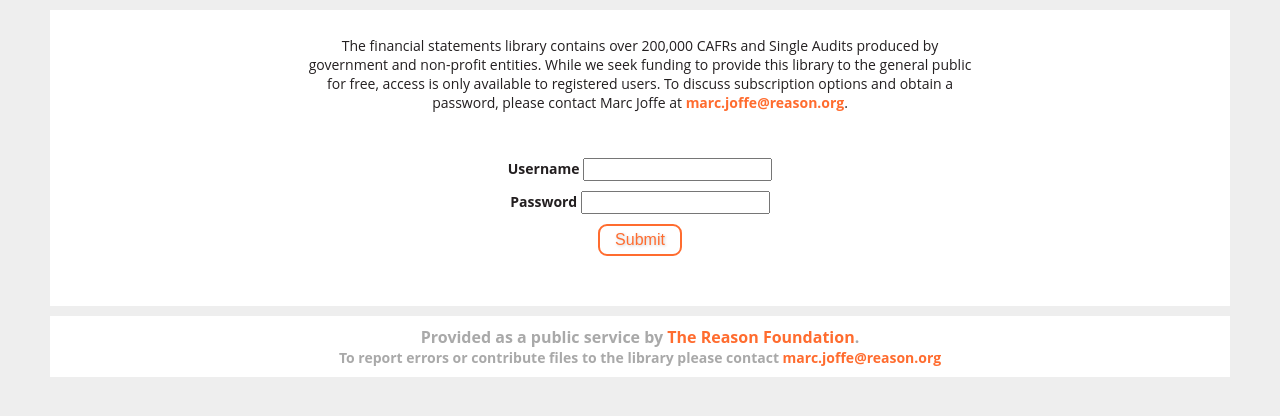
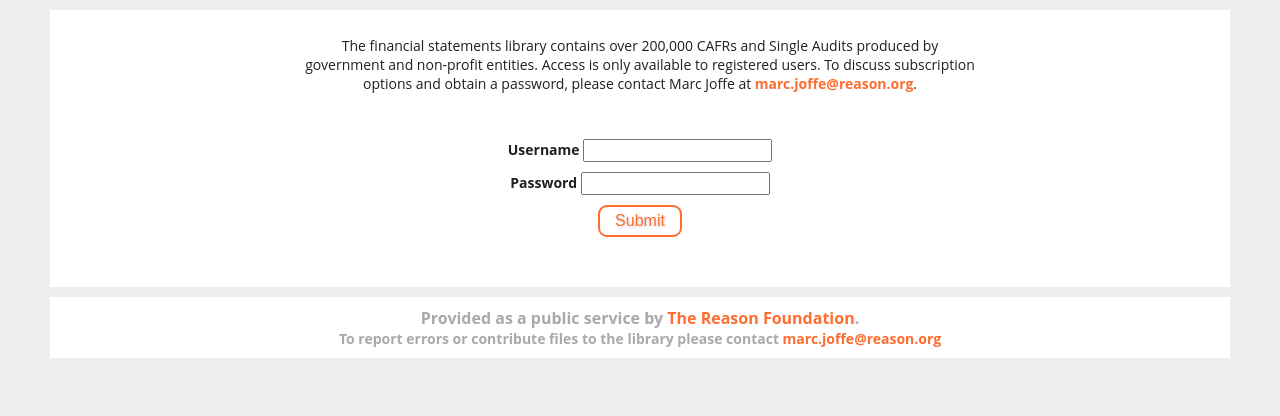
Before and after one commit to govwiki/file-library, a PHP site: template templates/login.twig in a window 1280 px wide. Shown: the part 158-574 px from the top of the page. Run offline with PHP 8.4, Linux system fonts and the light colour scheme; the template is opened without the code that fills it, so the values that code supplies are empty; some libraries are stand-ins or nearby versions; some web fonts are replaced.

Commit message:
~ remove text

```diff
--- a/templates/login.twig
+++ b/templates/login.twig
@@ -4,8 +4,7 @@
     <div style="width: 60%; margin: 0 auto;">
         <p style="padding: 1rem; text-align: center;">The financial statements library contains over 200,000 CAFRs and
             Single Audits produced by government and
-            non-profit entities. While we seek funding to provide this library to the general public for free,
-            access is only available to registered users. To discuss subscription options and obtain a password,
+            non-profit entities. Access is only available to registered users. To discuss subscription options and obtain a password,
             please contact Marc Joffe at <a href="mailto:marc.joffe@reason.org">marc.joffe@reason.org</a>.
         </p>
     </div>
```
